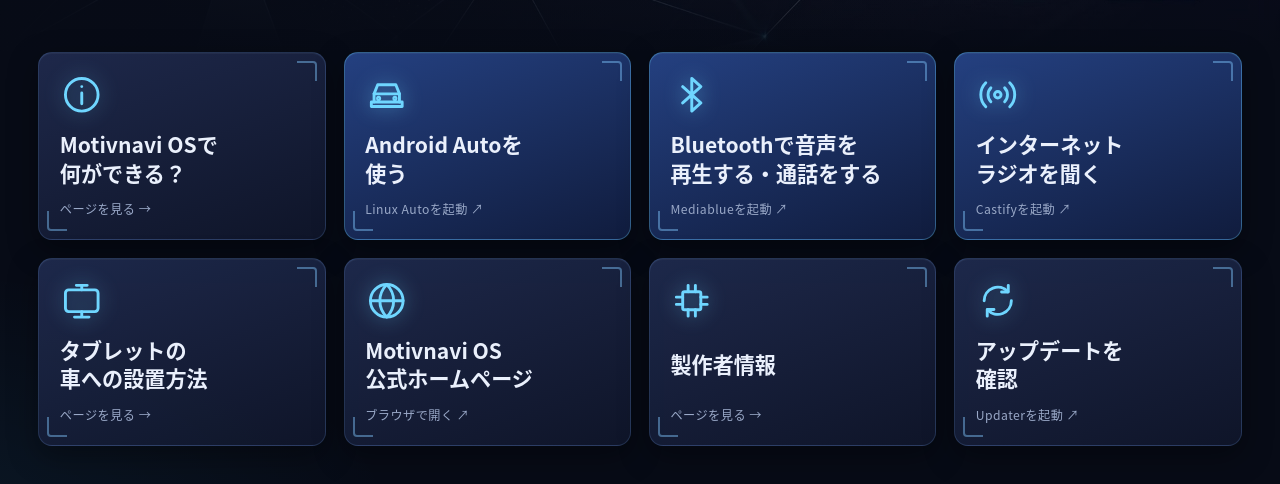
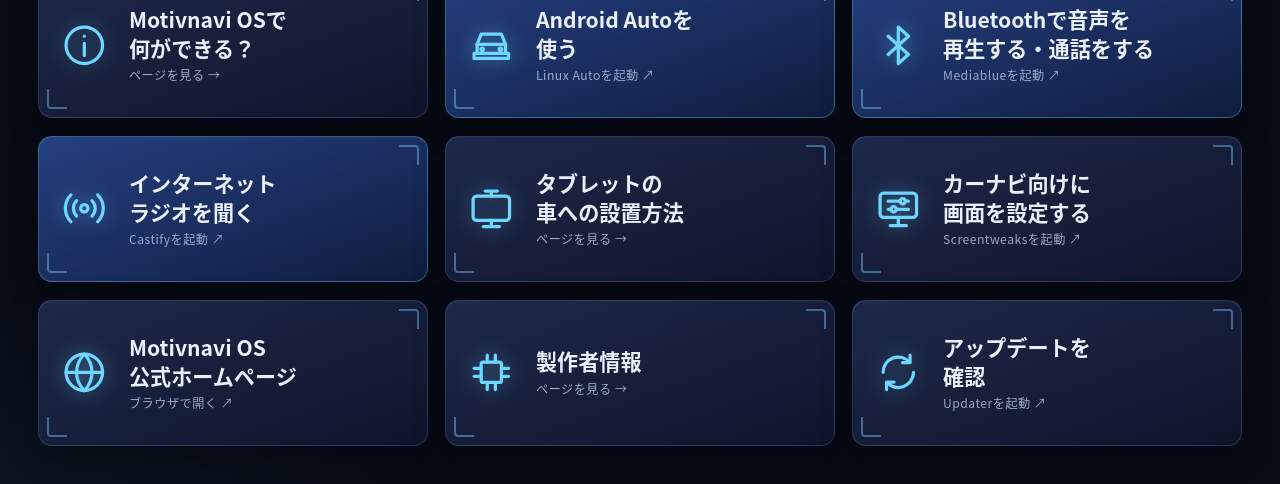
Before and after one commit to jikantoki/motivnavi-welcome, a plain HTML site: page src/web/index.html in a window 1280 px wide. Shown: the part 316-800 px from the top of the page. Drawn offline with Linux system fonts and the light colour scheme.

Commit message:
Motivnavi OSのウェルカムアプリに新機能を追加し、バージョンを1.1.0に更新しました。Screentweaks機能を追加し、READMEやHTML、CSSを更新しました。

```diff
--- a/src/web/index.html
+++ b/src/web/index.html
@@ -21,43 +21,66 @@
   <nav class="tiles" aria-label="メニュー">
     <button class="tile" data-open="about">
       <svg viewBox="0 0 24 24" aria-hidden="true"><circle cx="12" cy="12" r="9"/><path d="M12 11v6M12 7.5v.01"/></svg>
+      <span class="tile-text">
         <span class="tile-label">Motivnavi OSで<br>何ができる？</span>
         <span class="tile-kind">ページを見る</span>
+      </span>
     </button>
     <button class="tile tile-app" data-launch="linux-auto">
       <svg viewBox="0 0 24 24" aria-hidden="true"><path d="M5 16V11.5L7 6.5h10l2 5V16"/><path d="M3.5 16h17v2.5h-17z"/><path d="M5 11.5h14"/><circle cx="7.5" cy="14" r=".6"/><circle cx="16.5" cy="14" r=".6"/></svg>
+      <span class="tile-text">
         <span class="tile-label">Android Autoを<br>使う</span>
         <span class="tile-kind">Linux Autoを起動</span>
+      </span>
     </button>
     <button class="tile tile-app" data-launch="mediablue">
       <svg viewBox="0 0 24 24" aria-hidden="true"><path d="M7 7.5l10 9-5 4.5V3l5 4.5-10 9"/></svg>
+      <span class="tile-text">
         <span class="tile-label">Bluetoothで音声を<br>再生する・通話をする</span>
         <span class="tile-kind">Mediablueを起動</span>
+      </span>
     </button>
     <button class="tile tile-app" data-launch="castify">
       <svg viewBox="0 0 24 24" aria-hidden="true"><circle cx="12" cy="12" r="1.8"/><path d="M8.2 8.2a5.4 5.4 0 0 0 0 7.6M15.8 8.2a5.4 5.4 0 0 1 0 7.6M5.4 5.4a9.3 9.3 0 0 0 0 13.2M18.6 5.4a9.3 9.3 0 0 1 0 13.2"/></svg>
+      <span class="tile-text">
         <span class="tile-label">インターネット<br>ラジオを聞く</span>
         <span class="tile-kind">Castifyを起動</span>
+      </span>
     </button>
     <button class="tile" data-open="install">
       <svg viewBox="0 0 24 24" aria-hidden="true"><rect x="3" y="6" width="18" height="12" rx="1.8"/><path d="M9 3.5h6M12 3.5V6M8 21h8M12 18v3"/></svg>
+      <span class="tile-text">
         <span class="tile-label">タブレットの<br>車への設置方法</span>
         <span class="tile-kind">ページを見る</span>
+      </span>
+    </button>
+    <button class="tile" data-launch="screentweaks">
+      <svg viewBox="0 0 24 24" aria-hidden="true"><rect x="3" y="4.5" width="18" height="12" rx="1.8"/><path d="M8 20.5h8M12 16.5v4"/><path d="M7 8.5h6M15.5 8.5H17M7 12.5h1.5M11 12.5h6"/><circle cx="14.2" cy="8.5" r="1.3"/><circle cx="9.7" cy="12.5" r="1.3"/></svg>
+      <span class="tile-text">
+        <span class="tile-label">カーナビ向けに<br>画面を設定する</span>
+        <span class="tile-kind">Screentweaksを起動</span>
+      </span>
     </button>
     <button class="tile" data-launch="homepage">
       <svg viewBox="0 0 24 24" aria-hidden="true"><circle cx="12" cy="12" r="9"/><path d="M3 12h18M12 3c2.6 2.6 3.8 5.6 3.8 9s-1.2 6.4-3.8 9c-2.6-2.6-3.8-5.6-3.8-9S9.4 5.6 12 3z"/></svg>
+      <span class="tile-text">
         <span class="tile-label">Motivnavi OS<br>公式ホームページ</span>
         <span class="tile-kind">ブラウザで開く</span>
+      </span>
     </button>
     <button class="tile" data-open="maker">
       <svg viewBox="0 0 24 24" aria-hidden="true"><rect x="7" y="7" width="10" height="10" rx="1"/><path d="M10 7V3.5M14 7V3.5M10 20.5V17M14 20.5V17M7 10H3.5M7 14H3.5M20.5 10H17M20.5 14H17"/></svg>
+      <span class="tile-text">
         <span class="tile-label">製作者情報</span>
         <span class="tile-kind">ページを見る</span>
+      </span>
     </button>
     <button class="tile" data-launch="updater">
       <svg viewBox="0 0 24 24" aria-hidden="true"><path d="M19.5 12a7.5 7.5 0 0 1-13.1 5M4.5 12a7.5 7.5 0 0 1 13.1-5"/><path d="M17.8 3.5v3.7h-3.7M6.2 20.5v-3.7h3.7"/></svg>
+      <span class="tile-text">
         <span class="tile-label">アップデートを<br>確認</span>
         <span class="tile-kind">Updaterを起動</span>
+      </span>
     </button>
   </nav>
 </section>
--- a/src/web/style.css
+++ b/src/web/style.css
@@ -82,8 +82,8 @@ img { -webkit-user-drag: none; }
 
 .hero {
   position: relative;
-  flex: 1 1 46%;
-  min-height: 220px;
+  flex: 1 1 36%;
+  min-height: 190px;
   display: flex;
   align-items: center;
   padding: 0 var(--pad);
@@ -124,10 +124,10 @@ img { -webkit-user-drag: none; }
 
 /* タイル */
 .tiles {
-  flex: 1 1 54%;
+  flex: 1 1 64%;
   display: grid;
-  grid-template-columns: repeat(4, 1fr);
-  grid-template-rows: repeat(2, 1fr);
+  grid-template-columns: repeat(3, 1fr);
+  grid-template-rows: repeat(3, 1fr);
   gap: var(--gap);
   padding: 0 var(--pad) var(--pad);
   min-height: 0;
@@ -136,10 +136,8 @@ img { -webkit-user-drag: none; }
 .tile {
   position: relative;
   display: flex;
-  flex-direction: column;
-  align-items: flex-start;
-  justify-content: space-between;
-  gap: 8px;
+  align-items: center;
+  gap: clamp(14px, 1.6vw, 22px);
   min-height: 0;
   padding: clamp(14px, 1.6vw, 22px);
   text-align: left;
@@ -166,10 +164,18 @@ img { -webkit-user-drag: none; }
 .tile::after  { bottom: 8px; left: 8px; border-width: 0 0 2px 2px; border-bottom-left-radius: 4px; }
 
 .tile svg {
-  width: clamp(30px, 3.4vw, 48px);
-  height: clamp(30px, 3.4vw, 48px);
+  flex: none;
+  width: clamp(34px, 3.8vw, 54px);
+  height: clamp(34px, 3.8vw, 54px);
   color: var(--accent);
   filter: drop-shadow(0 0 10px rgba(111, 214, 255, 0.45));
+}
+
+.tile-text {
+  display: flex;
+  flex-direction: column;
+  gap: 4px;
+  min-width: 0;
 }
 
 .tile-label {
@@ -592,7 +598,7 @@ img { -webkit-user-drag: none; }
   .hero { flex: none; min-height: 36vh; }
   .hero-text { max-width: 100%; }
   .tiles { flex: none; grid-template-columns: repeat(2, 1fr); grid-template-rows: none; }
-  .tile { min-height: 150px; }
+  .tile { min-height: 110px; }
   .feature-grid, .feature-grid-main, .app-list, .photos { grid-template-columns: 1fr; }
   .lead, .maker-card { flex-direction: column; text-align: center; }
 }
```
Also changed, not shown: 4 other files. Lines whose indentation alone changed are shown as unchanged.
